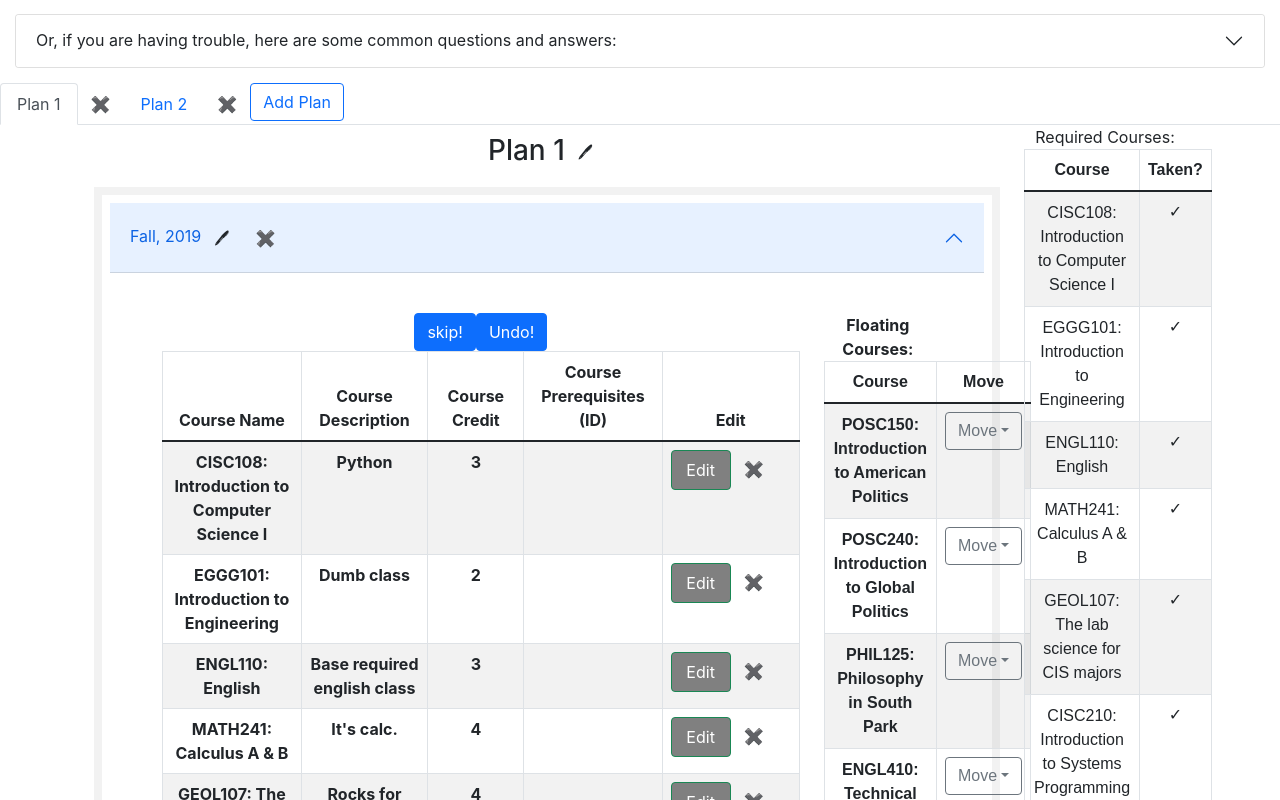
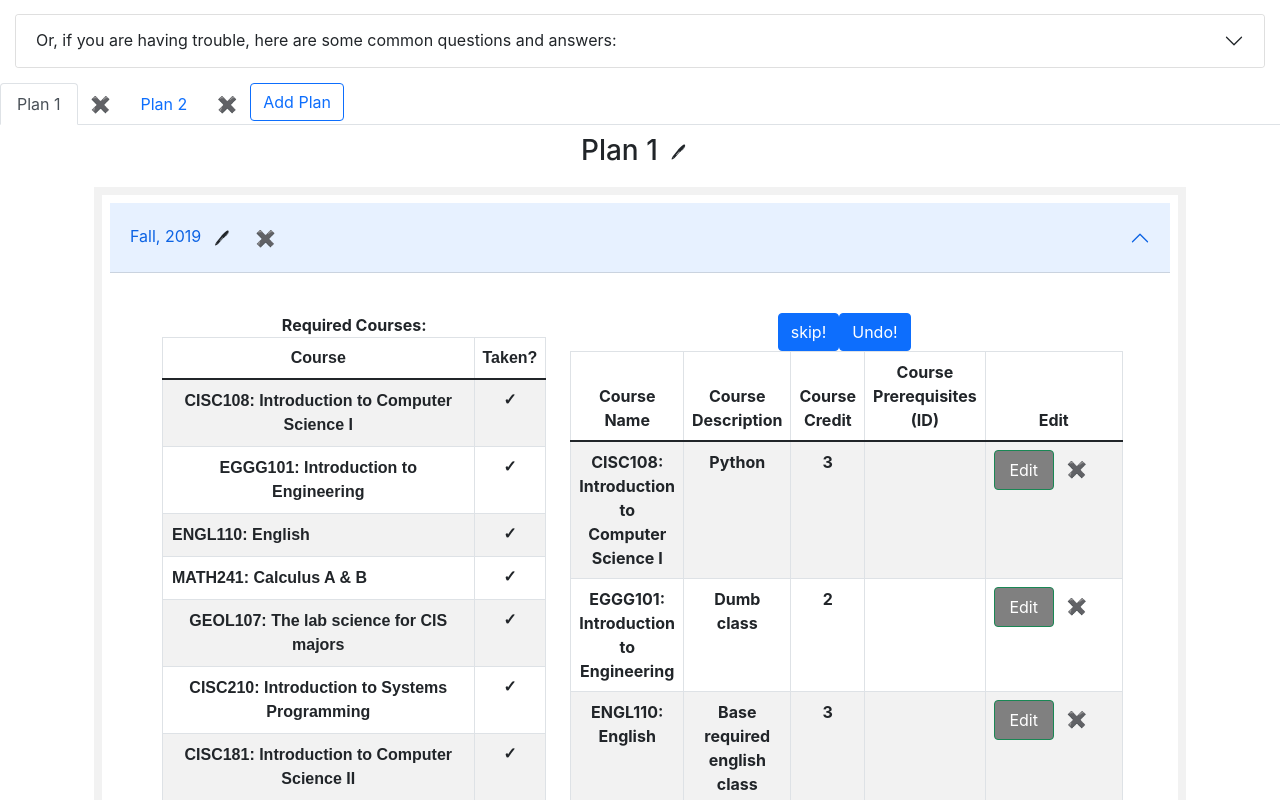
Before and after one commit to UD-CISC275-S22/cis-scheduler-team24, a React (Create React App) app: page / in a window 1280 px wide. Shown: the part 360-1160 px from the top of the page. Built offline with nearby package versions, Linux system fonts and the light colour scheme.

Commit message:
reform the layout

```diff
--- a/src/components/listCourses.tsx
+++ b/src/components/listCourses.tsx
@@ -13,6 +13,7 @@ import { Semester } from "../interfaces/semester";
 import { DeleteCourseModal } from "./DeleteCourseModal";
 import { EditCourseModal } from "./EditCourseModal";
 import { ViewFloatingCourses } from "./viewFloatingCourses";
+import { ViewRequirements } from "./viewRequirements";
 
 export function ListCourses({
     semester,
@@ -131,7 +132,17 @@ export function ListCourses({
     return (
         <div>
             <Row>
-                <Col xl={10}>
+                <Col>
+                    <div>
+                        <span data-testid="required-text">
+                            Required Courses:
+                        </span>
+                        <ViewRequirements
+                            requirements={requiredCourses}
+                        ></ViewRequirements>
+                    </div>
+                </Col>
+                <Col xs={7}>
                     <div style={{ marginLeft: "auto" }}>
                         <span>
                             <Button onClick={deleteAllCourse}>skip!</Button>
@@ -247,7 +258,7 @@ export function ListCourses({
                     </Table>
                 </Col>
 
-                <Col sm={2}>
+                <Col>
                     <div>
                         <span data-testid="floating-text">
                             Floating Courses:
--- a/src/components/viewPlan.tsx
+++ b/src/components/viewPlan.tsx
@@ -1,5 +1,5 @@
 import React, { useState } from "react";
-import { Container, Button, Table, Stack, Col, Row } from "react-bootstrap";
+import { Container, Button, Table, Stack } from "react-bootstrap";
 import { Plan } from "../interfaces/plan";
 import { Semester } from "../interfaces/semester";
 import { Course } from "../interfaces/course";
@@ -7,7 +7,6 @@ import { ListSemesters } from "./listSemesters";
 import { EditPlan } from "./editPlan";
 import courses from "../data/course–book.json";
 import { ClearSemesterModal } from "./ClearSemesterModal";
-import { ViewRequirements } from "./viewRequirements";
 
 const COURSES = courses.map(
     (course): Course => ({
@@ -108,17 +107,12 @@ export function ViewPlan({
     return (
         <div>
             <Container>
-                <Row>
-                    <Col xl={10}>
                 <Table striped borderless>
                     <thead>
                         <tr>
                             <th>
                                 <span>
-                                            <Stack
-                                                direction="horizontal"
-                                                gap={3}
-                                            >
+                                    <Stack direction="horizontal" gap={3}>
                                         <Container>
                                             <div>
                                                 {isEditing ? (
@@ -127,9 +121,7 @@ export function ViewPlan({
                                                         setPlanName={
                                                             setPlanName
                                                         }
-                                                                openEdit={
-                                                                    openEdit
-                                                                }
+                                                        openEdit={openEdit}
                                                     ></EditPlan>
                                                 ) : (
                                                     <div>
@@ -174,19 +166,6 @@ export function ViewPlan({
                         </tr>
                     </tbody>
                 </Table>
-                    </Col>
-                    <Col sm={2}>
-                        <div>
-                            <span data-testid="required-text">
-                                Required Courses:
-                            </span>
-                            <ViewRequirements
-                                requirements={requiredCourses}
-                            ></ViewRequirements>
-                        </div>
-                    </Col>
-                </Row>
-
                 <ClearSemesterModal
                     clearSemesters={clearSemesters}
                 ></ClearSemesterModal>
```
Lines whose indentation alone changed are shown as unchanged.
